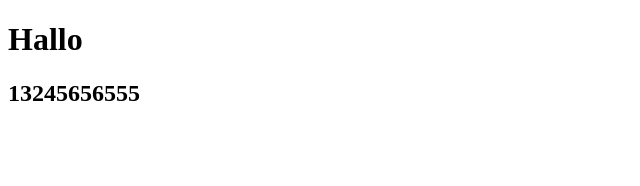
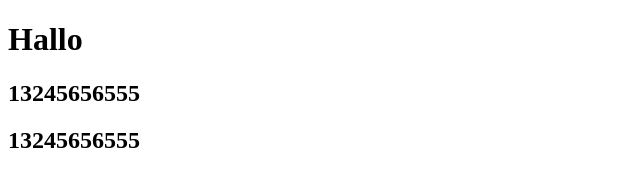
Before and after one commit to nanthawat49522-creator/test, a plain HTML site: page index.html in a window 1280 px wide. Shown: the whole page, without its empty margins (0-640 px from the left). Drawn offline with Linux system fonts and the light colour scheme.

Commit message:
แก้ไข

```diff
--- a/index.html
+++ b/index.html
@@ -8,5 +8,6 @@
 <body>
     <h1>Hallo</h1>
     <h2>13245656555</h2>
+    <h2>13245656555</h2>
 </body>
 </html>
```
